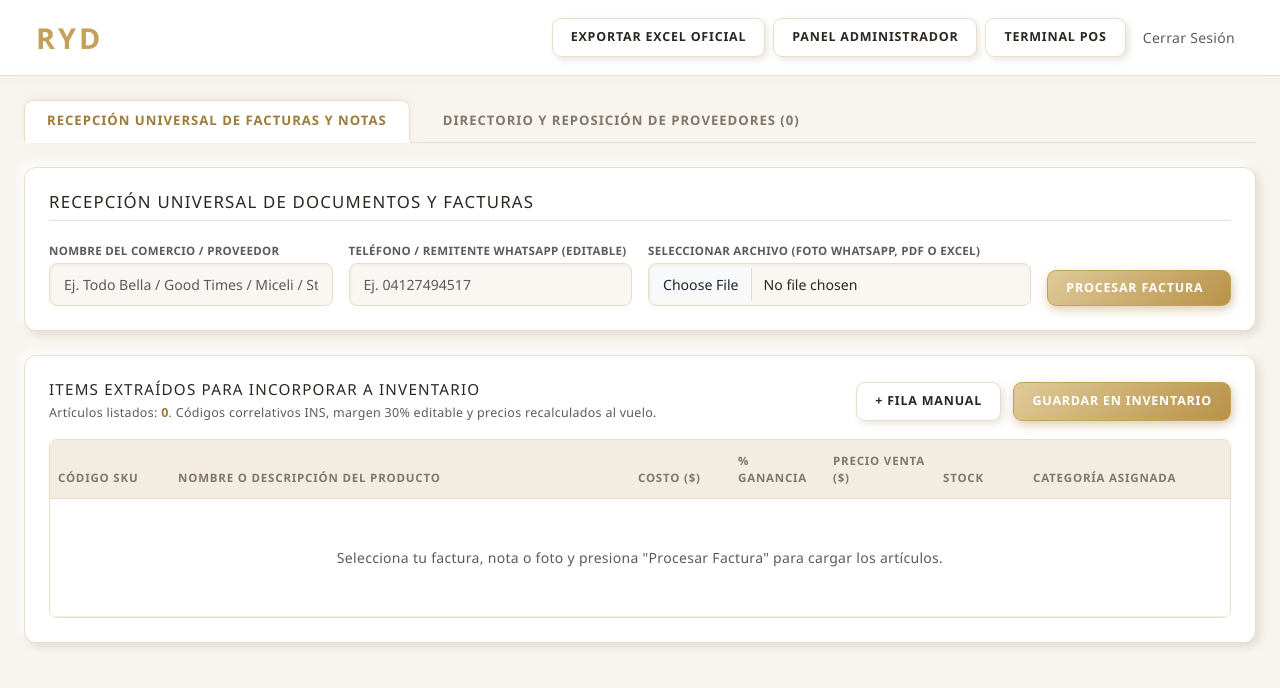
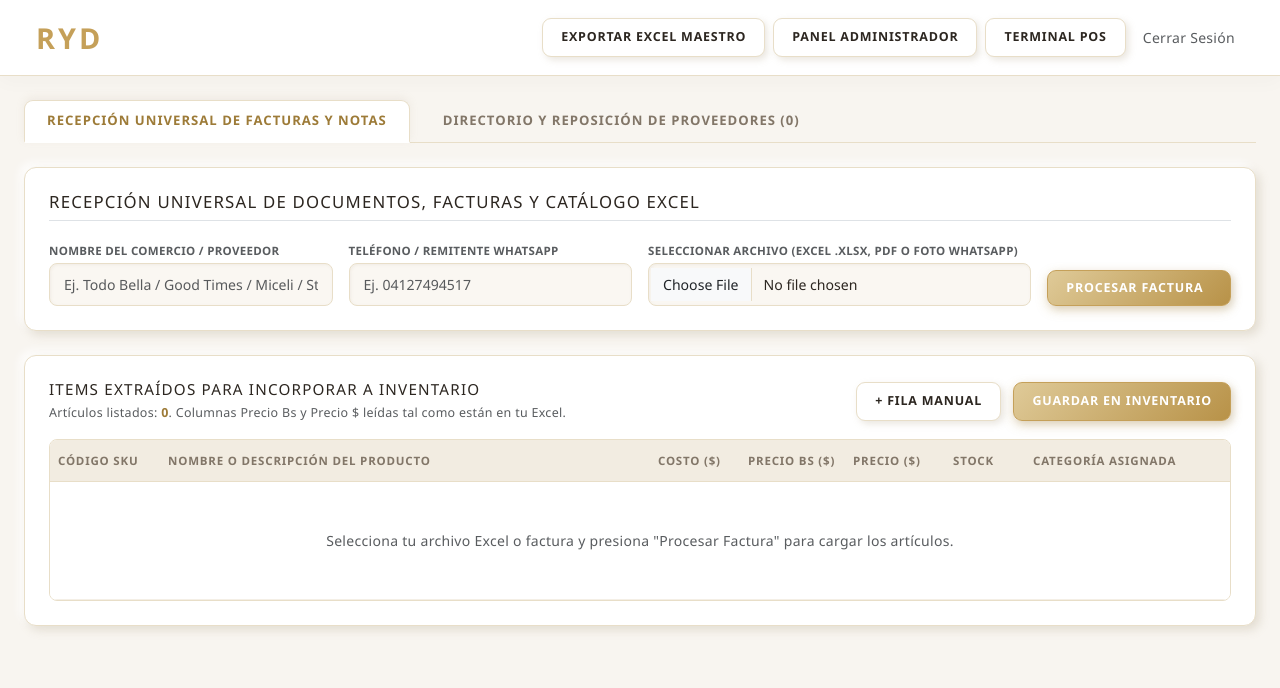
Before and after one commit to marialejandrav393-commits/ryd-tiendaoficial, a Flask app: page /proveedores in a window 1280 px wide. Shown: the top 688 px of the page. Run offline with Flask 3, Linux system fonts and the light colour scheme; a user stored in the database is signed in; data that the repository does not hold is empty; some libraries are stand-ins or nearby versions.

Commit message:
Update proveedores.html

```diff
--- a/templates/proveedores.html
+++ b/templates/proveedores.html
@@ -219,7 +219,7 @@
 <header class="header-bar d-flex justify-content-between align-items-center">
     <a href="/admin" class="brand-title">RyD</a>
     <div class="d-flex align-items-center gap-2">
-        <a href="/exportar_inventario_excel" class="btn-3d" title="Descarga el inventario estructurado">Exportar Excel Oficial</a>
+        <a href="/exportar_inventario_excel" class="btn-3d" title="Descarga el catálogo estructurado en Excel">Exportar Excel Maestro</a>
         <a href="/admin" class="btn-3d">Panel Administrador</a>
         <a href="/cajero/pos" class="btn-3d">Terminal POS</a>
         <a href="/logout" class="btn btn-link btn-sm text-muted text-decoration-none">Cerrar Sesión</a>
@@ -242,7 +242,7 @@
         <div class="panel-luxury mb-4">
             <div class="d-flex justify-content-between align-items-center mb-3 border-bottom pb-2">
                 <h5 style="letter-spacing: 1.2px; text-transform: uppercase; font-size: 1.05rem; margin: 0;">
-                    Recepción Universal de Documentos y Facturas
+                    Recepción Universal de Documentos, Facturas y Catálogo Excel
                 </h5>
                 <span id="badgePaginas" class="badge bg-light text-dark border px-3 py-2" style="display: none; letter-spacing: 1px;">
                     Origen: <strong id="numPaginasTxt">Archivo</strong>
@@ -255,11 +255,11 @@
                     <input type="text" id="nombreProveedor" class="form-control input-luxury" placeholder="Ej. Todo Bella / Good Times / Miceli / Storefit">
                 </div>
                 <div class="col-md-3">
-                    <label class="small text-muted fw-bold mb-1" style="font-size: 0.72rem; text-transform: uppercase;">Teléfono / Remitente WhatsApp (Editable)</label>
+                    <label class="small text-muted fw-bold mb-1" style="font-size: 0.72rem; text-transform: uppercase;">Teléfono / Remitente WhatsApp</label>
                     <input type="text" id="telefonoProveedor" class="form-control input-luxury" placeholder="Ej. 04127494517">
                 </div>
                 <div class="col-md-4">
-                    <label class="small text-muted fw-bold mb-1" style="font-size: 0.72rem; text-transform: uppercase;">Seleccionar Archivo (Foto WhatsApp, PDF o Excel)</label>
+                    <label class="small text-muted fw-bold mb-1" style="font-size: 0.72rem; text-transform: uppercase;">Seleccionar Archivo (Excel .xlsx, PDF o Foto WhatsApp)</label>
                     <input type="file" id="archivoFactura" class="form-control input-luxury" accept=".xlsx, .xls, .csv, .pdf, image/*">
                 </div>
                 <div class="col-md-2">
@@ -282,7 +282,7 @@
                         Items Extraídos para Incorporar a Inventario
                     </h6>
                     <small class="text-muted" style="font-size: 0.78rem;">
-                        Artículos listados: <strong id="contadorItems" style="color: var(--ryd-gold-dark);">0</strong>. Códigos correlativos INS, margen 30% editable y precios recalculados al vuelo.
+                        Artículos listados: <strong id="contadorItems" style="color: var(--ryd-gold-dark);">0</strong>. Columnas Precio Bs y Precio $ leídas tal como están en tu Excel.
                     </small>
                 </div>
                 <div>
@@ -295,19 +295,19 @@
                 <table class="table table-luxury align-middle" id="tablaFactura">
                     <thead>
                         <tr>
-                            <th style="width: 120px;">Código SKU</th>
+                            <th style="width: 110px;">Código SKU</th>
                             <th>Nombre o Descripción del Producto</th>
-                            <th style="width: 100px;">Costo ($)</th>
-                            <th style="width: 95px;" title="Margen editable">% Ganancia</th>
-                            <th style="width: 110px;">Precio Venta ($)</th>
-                            <th style="width: 90px;">Stock</th>
+                            <th style="width: 90px;">Costo ($)</th>
+                            <th style="width: 105px;" title="Precio de venta para pagos en Bolívares / Tasa">Precio Bs ($)</th>
+                            <th style="width: 100px;" title="Precio de venta en divisas en efectivo">Precio ($)</th>
+                            <th style="width: 80px;">Stock</th>
                             <th style="width: 170px;">Categoría Asignada</th>
                             <th style="width: 35px;"></th>
                         </tr>
                     </thead>
                     <tbody id="cuerpoFactura">
                         <tr>
-                            <td colspan="8" class="text-center py-5 text-muted small">Selecciona tu factura, nota o foto y presiona "Procesar Factura" para cargar los artículos.</td>
+                            <td colspan="8" class="text-center py-5 text-muted small">Selecciona tu archivo Excel o factura y presiona "Procesar Factura" para cargar los artículos.</td>
                         </tr>
                     </tbody>
                 </table>
@@ -315,7 +315,7 @@
         </div>
     </div>
 
-    <!-- PESTAÑA 2: DIRECTORIO DE PROVEEDORES CON NÚMERO EDITABLE Y WHATSAPP -->
+    <!-- PESTAÑA 2: DIRECTORIO DE PROVEEDORES -->
     <div id="seccionDirectorio" style="display: none;">
         <div class="panel-luxury">
             <div class="d-flex flex-wrap justify-content-between align-items-center mb-3 gap-2 border-bottom pb-2">
@@ -380,7 +380,7 @@ const categoriasOficiales = [
     "Uñas",
     "Insumos",
     "Desechables",
-    "Cabello",
+    "Cuidado Capilar",
     "Íntimo",
     "General"
 ];
@@ -419,7 +419,7 @@ function normalizarCategoria(catTexto) {
     if (c.includes("uña") || c.includes("nail") || c.includes("esmalte")) return "Uñas";
     if (c.includes("aparato") || c.includes("maquin") || c.includes("olla")) return "Aparatología";
     if (c.includes("desechab") || c.includes("guante") || c.includes("gorro") || c.includes("hisopo")) return "Desechables";
-    if (c.includes("cabel") || c.includes("capilar") || c.includes("shampoo") || c.includes("alisado") || c.includes("blower") || c.includes("laminado") || c.includes("acondicionador") || c.includes("keratina")) return "Cabello";
+    if (c.includes("cabel") || c.includes("capilar") || c.includes("shampoo") || c.includes("alisado") || c.includes("blower") || c.includes("laminado") || c.includes("acondicionador") || c.includes("keratina")) return "Cuidado Capilar";
     if (c.includes("intim") || c.includes("jabon")) return "Íntimo";
     if (c.includes("insumo") || c.includes("atomizador") || c.includes("organizador")) return "Insumos";
     return "General";
@@ -439,23 +439,30 @@ function actualizarContador() {
     const filas = document.querySelectorAll('#cuerpoFactura tr');
     let total = 0;
     filas.forEach(f => {
-        if (f.querySelector('.col-codigo')) total++;
+        if (f.querySelector('.col-nombre')) total++;
     });
     document.getElementById('contadorItems').innerText = total;
 }
 
-// Recálculo dinámico: al editar Costo o Margen, se actualiza el Precio de Venta al instante
+// Recalcular precios en vivo si se edita el costo manualmente
 function recalcularFila(input) {
     const fila = input.closest('tr');
     const costo = parseFloat(fila.querySelector('.col-costo').value) || 0;
-    const ganancia = parseFloat(fila.querySelector('.col-ganancia').value) || 0;
 
-    const precioCalculado = costo * (1 + (ganancia / 100));
-    fila.querySelector('.col-precio').value = precioCalculado.toFixed(2);
+    // Si el usuario cambia el costo, actualiza proporcionalmente Precio Bs y Precio Divisa
+    const pBsActual = parseFloat(fila.querySelector('.col-precio-bs').value) || 0;
+    const pDivActual = parseFloat(fila.querySelector('.col-precio').value) || 0;
+
+    if (pBsActual === 0) {
+        fila.querySelector('.col-precio-bs').value = (costo * 1.5525).toFixed(2);
+    }
+    if (pDivActual === 0) {
+        fila.querySelector('.col-precio').value = (costo * 1.35).toFixed(2);
+    }
 }
 
-// Generación 100% automatizada: código INS consecutivo, margen 30% inicial y precio
-function agregarFilaManual(nombre = '', costoUnitario = 0, stock = 1, categoria = 'General') {
+// Agrega fila con las dos columnas de precio (Precio Bs y Precio $)
+function agregarFilaManual(codigo = '', nombre = '', costoUnitario = 0, precioBs = 0, precioDivisa = 0, stock = 1, categoria = 'General') {
     const tbody = document.getElementById('cuerpoFactura');
     if (tbody.children.length === 1 && tbody.children[0].children.length === 1) {
         tbody.innerHTML = '';
@@ -463,18 +470,19 @@ function agregarFilaManual(nombre = '', costoUnitario = 0, stock = 1, categoria
 
     const tr = document.createElement('tr');
     const consecutivo = tbody.children.length + 1;
-    const cod = 'INS-' + String(consecutivo).padStart(3, '0');
-    const margenInicial = 30;
-    const precioCalculado = (costoUnitario * (1 + (margenInicial / 100))).toFixed(2);
+    const cod = codigo || ('INS-' + String(consecutivo).padStart(3, '0'));
+
+    const pBsCalculado = precioBs > 0 ? precioBs.toFixed(2) : (costoUnitario * 1.5525).toFixed(2);
+    const pDivCalculado = precioDivisa > 0 ? precioDivisa.toFixed(2) : (costoUnitario * 1.35).toFixed(2);
     const optionsHTML = generarOptionsCategorias(categoria);
 
     tr.innerHTML = `
-        <td><input type="text" class="cell-input col-codigo fw-bold" value="${cod}" readonly style="color: var(--ryd-gold-dark);"></td>
+        <td><input type="text" class="cell-input col-codigo fw-bold" value="${cod}" style="color: var(--ryd-gold-dark);"></td>
         <td><input type="text" class="cell-input col-nombre" value="${nombre}" placeholder="Nombre del artículo"></td>
         <td><input type="number" step="0.01" class="cell-input col-costo" value="${costoUnitario.toFixed(2)}" oninput="recalcularFila(this)"></td>
-        <td><input type="number" step="1" class="cell-input col-ganancia fw-bold text-center" value="${margenInicial}" oninput="recalcularFila(this)" title="Margen editable (ej. 30%, 40%)"></td>
-        <td><input type="number" step="0.01" class="cell-input col-precio" value="${precioCalculado}" style="font-weight: 700; color: var(--ryd-gold-dark);"></td>
-        <td><input type="number" class="cell-input col-stock" value="${stock}" min="1"></td>
+        <td><input type="number" step="0.01" class="cell-input col-precio-bs fw-bold text-center" value="${pBsCalculado}" style="color: #9D7B38;" title="Precio para pagos en Bs / Tasa"></td>
+        <td><input type="number" step="0.01" class="cell-input col-precio fw-bold text-center" value="${pDivCalculado}" style="color: #2C2620;" title="Precio Divisa en efectivo"></td>
+        <td><input type="number" class="cell-input col-stock text-center" value="${stock}" min="1"></td>
         <td>
             <select class="cell-select col-categoria">
                 ${optionsHTML}
@@ -486,13 +494,12 @@ function agregarFilaManual(nombre = '', costoUnitario = 0, stock = 1, categoria
     actualizarContador();
 }
 
-// Ingesta universal: acepta PDF, fotos (OCR) y archivos Excel
 function iniciarProcesamientoFactura() {
     const inputFile = document.getElementById('archivoFactura');
     const archivo = inputFile.files[0];
 
     if (!archivo) {
-        alert("Por favor selecciona un archivo o foto antes de presionar procesar.");
+        alert("Por favor selecciona un archivo Excel, PDF o foto antes de presionar procesar.");
         return;
     }
 
@@ -504,7 +511,7 @@ function iniciarProcesamientoFactura() {
 
     const nombre = (archivo.name || "").toLowerCase();
 
-    // 1. Fotos de WhatsApp / Celular: OCR en navegador
+    // 1. Fotos con OCR en navegador
     if (archivo.type.startsWith('image/') || nombre.endsWith('.jpg') || nombre.endsWith('.jpeg') || nombre.endsWith('.png')) {
         txtEstado.innerText = "Leyendo texto óptico de la fotografía (OCR)...";
         Tesseract.recognize(
@@ -533,9 +540,9 @@ function iniciarProcesamientoFactura() {
             btn.disabled = false;
         });
     }
-    // 2. PDFs y Archivos Excel: Directo al servidor con pandas/pypdf
+    // 2. Archivos Excel (.xlsx, .csv) y PDFs directos al servidor
     else {
-        txtEstado.innerText = "Procesando documento...";
+        txtEstado.innerText = "Procesando catálogo y leyendo columnas de precios...";
         const formData = new FormData();
         formData.append('factura', archivo);
 
@@ -553,7 +560,6 @@ function iniciarProcesamientoFactura() {
     }
 }
 
-// Extracción limpia de 3 campos y armado de tabla con margen editable
 function procesarRespuestaFactura(data, labelOrigen) {
     if (data.exito && data.items && data.items.length > 0) {
         if (data.comercio) document.getElementById('nombreProveedor').value = data.comercio;
@@ -566,8 +572,11 @@ function procesarRespuestaFactura(data, labelOrigen) {
         tbody.innerHTML = '';
         data.items.forEach(it => {
             agregarFilaManual(
+                it.codigo || '',
                 it.nombre,
                 it.costo,
+                it.precio_bs || 0,
+                it.precio || 0,
                 it.stock || 1,
                 it.categoria || 'General'
             );
@@ -578,7 +587,6 @@ function procesarRespuestaFactura(data, labelOrigen) {
     }
 }
 
-// Guardado seguro en inventario y directorio
 function guardarFacturaEnInventario() {
     const proveedor = document.getElementById('nombreProveedor').value.trim();
     const telefono = document.getElementById('telefonoProveedor').value.trim();
@@ -589,23 +597,23 @@ function guardarFacturaEnInventario() {
         const colCod = f.querySelector('.col-codigo');
         const colNom = f.querySelector('.col-nombre');
         const colCosto = f.querySelector('.col-costo');
-        const colGanancia = f.querySelector('.col-ganancia');
+        const colPrecioBs = f.querySelector('.col-precio-bs');
         const colPrecio = f.querySelector('.col-precio');
         const colStock = f.querySelector('.col-stock');
         const colCat = f.querySelector('.col-categoria');
 
-        if (!colCod || !colNom || !colCosto || !colPrecio || !colStock) return;
+        if (!colNom || !colCosto || !colPrecio || !colStock) return;
 
-        const codigo = colCod.value.trim().toUpperCase();
+        const codigo = colCod ? colCod.value.trim().toUpperCase() : '';
         const nombre = colNom.value.trim();
         const costo = parseFloat(colCosto.value) || 0;
-        const ganancia = parseFloat(colGanancia ? colGanancia.value : 30) || 30;
+        const precio_bs = parseFloat(colPrecioBs ? colPrecioBs.value : 0) || 0;
         const precio = parseFloat(colPrecio.value) || 0;
         const stock = parseInt(colStock.value) || 0;
         const categoria = colCat ? colCat.value.trim() : 'General';
 
-        if (codigo && nombre && costo >= 0 && precio >= 0) {
-            items.push({ codigo, nombre, costo, ganancia, precio, stock, categoria, descuento: 0 });
+        if (nombre && costo >= 0 && precio >= 0) {
+            items.push({ codigo, nombre, costo, precio_bs, precio, stock, categoria, descuento: 0 });
         }
     });
 
@@ -626,7 +634,7 @@ function guardarFacturaEnInventario() {
     .then(res => res.json())
     .then(data => {
         if (data.exito) {
-            alert("¡Inventario actualizado y proveedor registrado en el Directorio!");
+            alert("¡Inventario actualizado y catálogo sincronizado exitosamente!");
             window.location.reload();
         } else {
             alert("Error al guardar: " + data.mensaje);
@@ -635,7 +643,6 @@ function guardarFacturaEnInventario() {
     .catch(() => alert("Error de conexión al guardar el inventario."));
 }
 
-// Teléfono de remitente editable en el Directorio
 function actualizarTelefonoProveedor(provId) {
     const input = document.getElementById(`tel_prov_${provId}`);
     const tel = input.value.trim();
```
